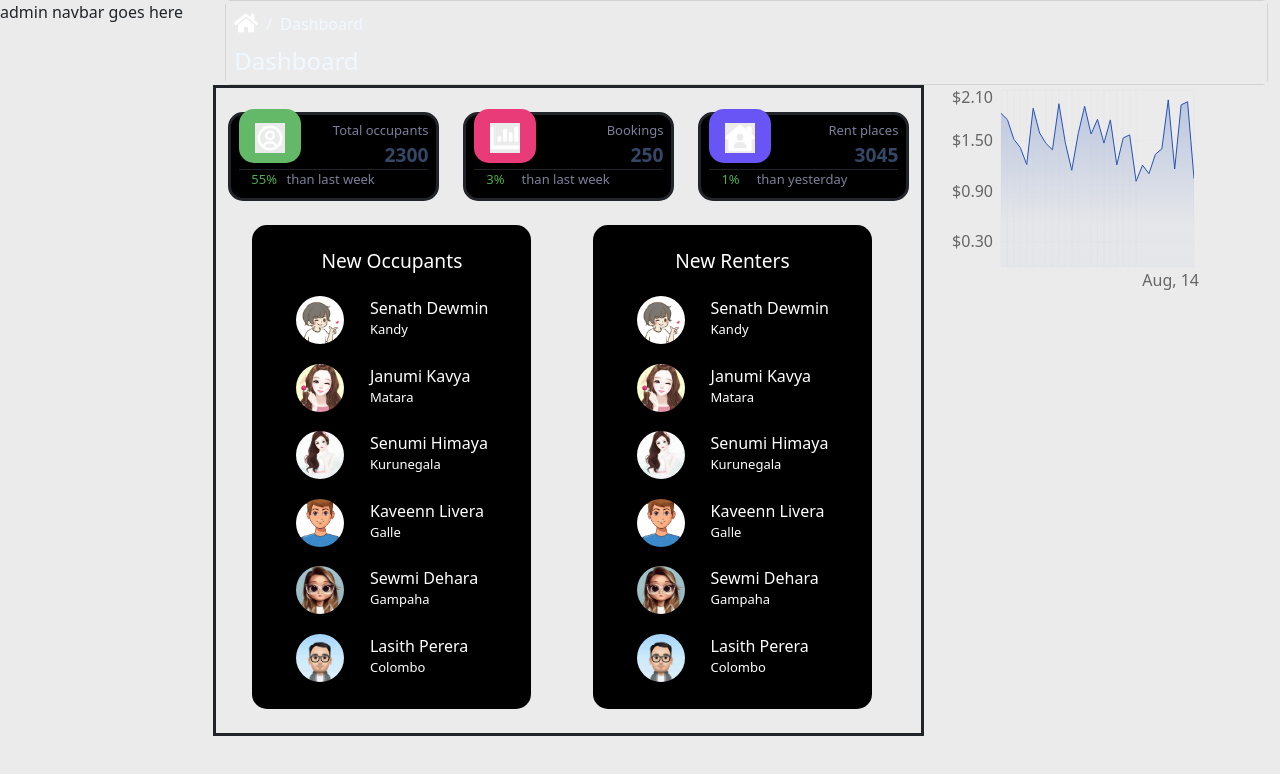
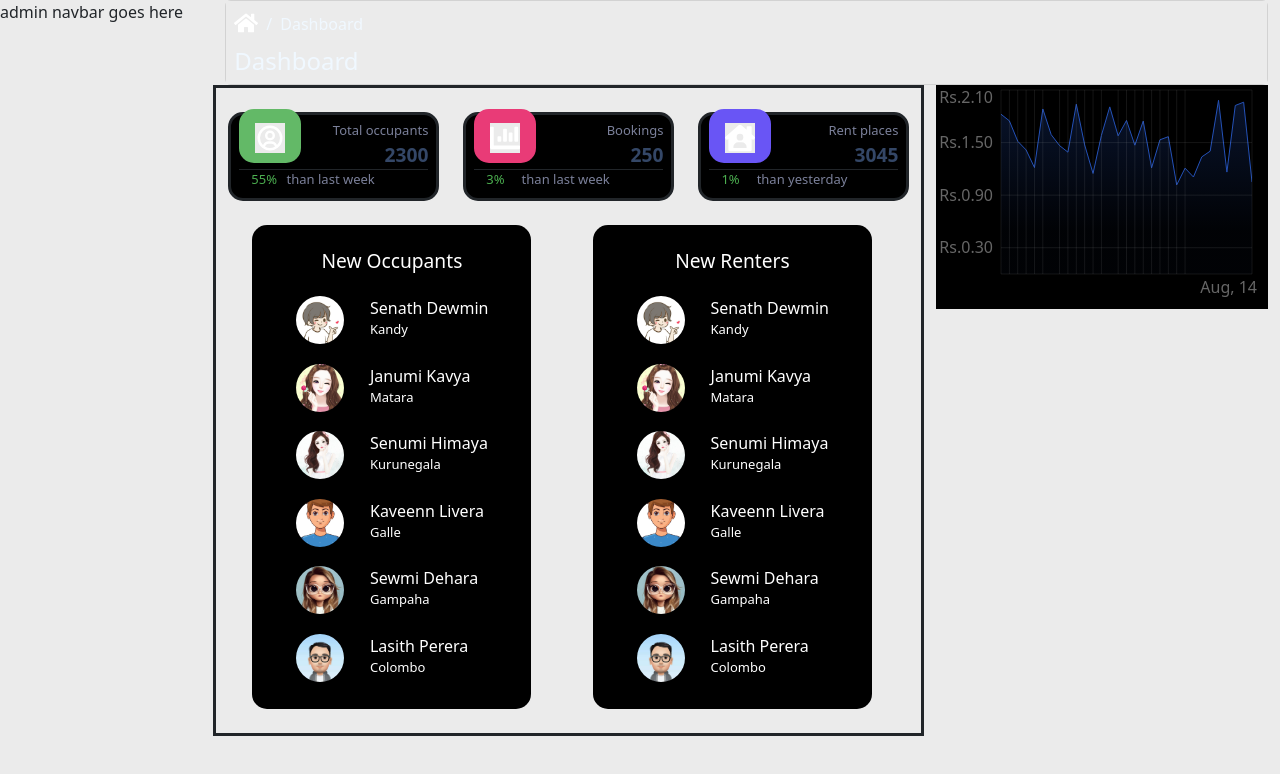
Before and after one commit to GP-43/homeaway-frontend, a React (Create React App) app: page /admin/dashboard in a window 1280 px wide. Shown: the top 774 px of the page. Built offline with nearby package versions, Linux system fonts and the light colour scheme.

Commit message:
daily transaction done

```diff
--- a/src/assets/styles/partials/_daily-transactions.scss
+++ b/src/assets/styles/partials/_daily-transactions.scss
@@ -1,4 +1,26 @@
 .bar-chart-container{
-    height: 217px !important;
-    width: 263px !important;
+    height: 224px !important;
+    width: 321px !important;
 }
+
+.daily-transaction-box{
+    background-color: black !important;
+}
+
+.recharts-surface{
+    background-color: black;
+}
+
+@media only screen and (max-width: 412px) {
+.bar-chart-container{
+    height: 237px !important;
+    width: 379px !important;
+}
+}
+
+@media only screen and (max-width: 820px) {
+    .bar-chart-container{
+        height: 237px !important;
+        width: 696px !important;
+    }
+    }
--- a/src/components/admin/DailyTransactions.jsx
+++ b/src/components/admin/DailyTransactions.jsx
@@ -32,7 +32,7 @@ function DailyTransactions() {
 
         <Area dataKey="value" stroke="#2451B7" fill="url(#color)" />
         <XAxis dataKey="date" axisLine={false} tickLine={false} tickCount={8} tickFormatter={str => { const date = parseISO(str); if(date.getDate() % 7 === 0){ return format(date, "MMM, d");} return ""; }}  />
-        <YAxis dataKey="value" axisLine={false} tickLine={false} tickCount={8} tickFormatter={number => `$${number.toFixed(2)}`} />
+        <YAxis dataKey="value" axisLine={false} tickLine={false} tickCount={8} tickFormatter={number => `Rs.${number.toFixed(2)}`} />
         <Tooltip />
         <CartesianGrid opacity={0.1} vertical="false" />
       </AreaChart>
--- a/src/views/pages/Admin/Dashboard.jsx
+++ b/src/views/pages/Admin/Dashboard.jsx
@@ -42,7 +42,7 @@ function Dashboard() {
         </Col>
         <Col>
           <Row className="mx-0">
-            <Col className="px-0 mx-0">
+            <Col className="px-0 mx-0 daily-transaction-box">
               <DailyTransactions />
             </Col>
           </Row>
```
